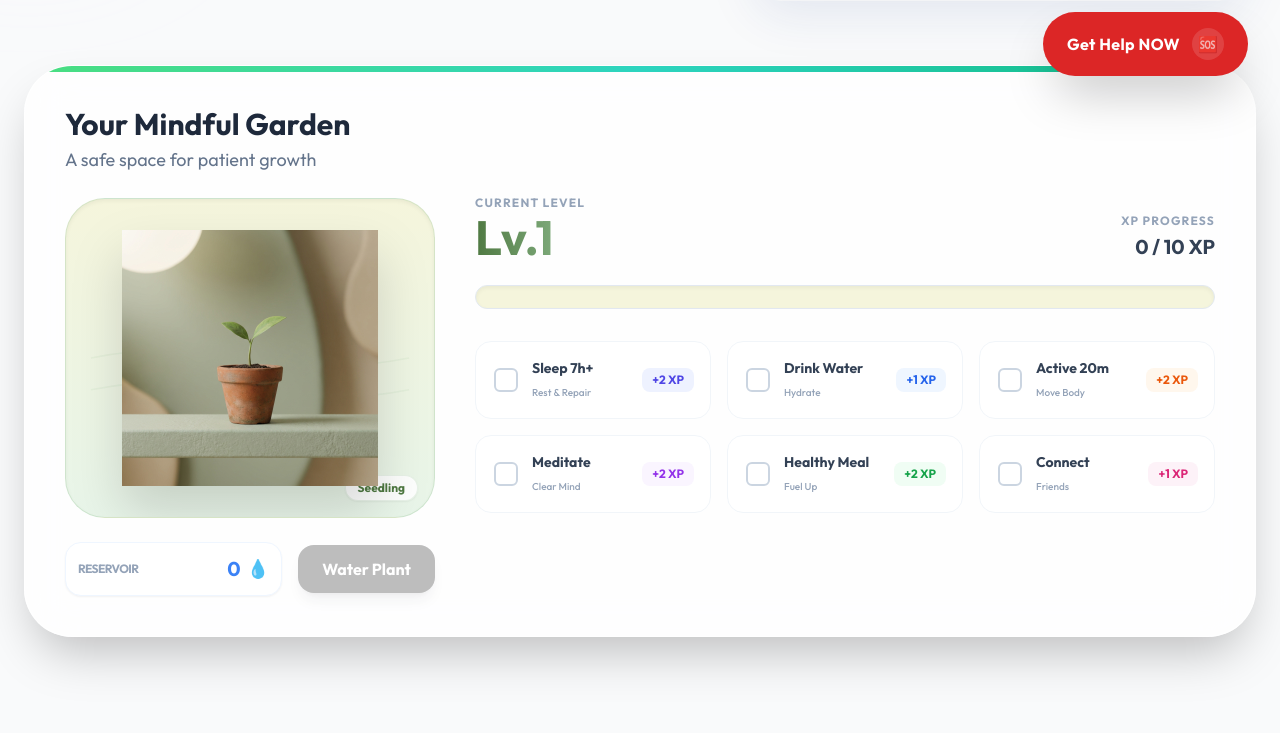
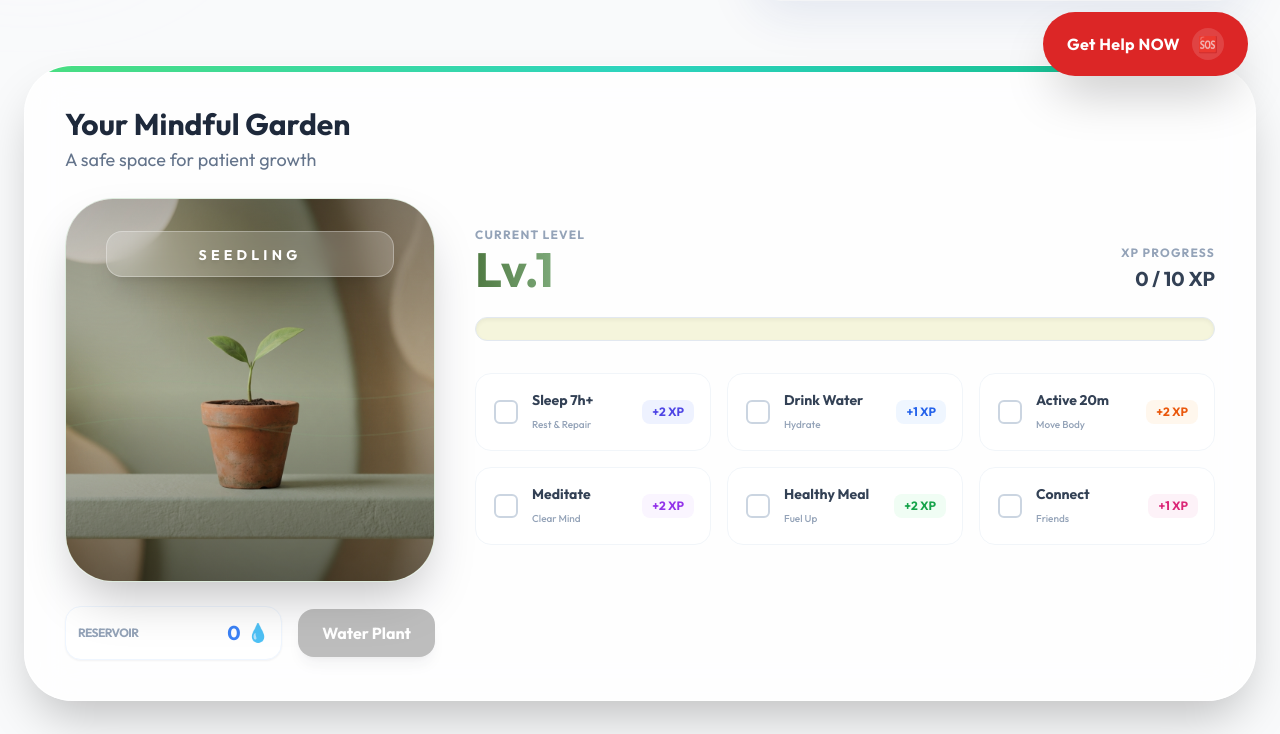
Before and after one commit to sudhanshu25099-code/student-wellness-app_GFG26, a Flask app: page / in a window 1280 px wide. Shown: the part 692-1426 px from the top of the page. Run offline with Flask 3, Linux system fonts and the light colour scheme; some libraries are stand-ins or nearby versions.

Commit message:
Update index.html

```diff
--- a/templates/index.html
+++ b/templates/index.html
@@ -213,8 +213,18 @@
                                 </h3>
                                 <p class="text-slate-500 text-lg mt-1">A safe space for patient growth</p>
                             </div>
+                            <!-- Immersive Garden Container -->
                             <div
-                                class="relative bg-gradient-to-b from-[#F5F5DC] to-[#E8F5E9] rounded-[2.5rem] p-10 w-full max-w-sm h-80 flex flex-col items-center justify-center border border-[#8FBC8F]/30 shadow-inner transition-colors overflow-hidden">
+                                class="relative w-full max-w-sm h-96 rounded-[3rem] border border-[#8FBC8F]/30 shadow-2xl transition-all overflow-hidden group">
+                                <!-- Realistic 3D Plant Image (Full Cover) -->
+                                <img id="plant-sprite" src="/static/images/p1.png" alt="Wellness Garden"
+                                    class="absolute inset-0 w-full h-full object-cover transition-all duration-1000 ease-in-out group-hover:scale-105">
+
+                                <!-- Overlay Gradient -->
+                                <div
+                                    class="absolute inset-0 bg-gradient-to-t from-black/40 via-transparent to-black/30 pointer-events-none">
+                                </div>
+
                                 <!-- Ambient Breeze Effect (SVG Overlay) -->
                                 <div class="absolute inset-0 opacity-10 pointer-events-none">
                                     <svg class="w-full h-full animate-[pulse_8s_infinite]" viewBox="0 0 100 100"
@@ -224,15 +234,13 @@
                                     </svg>
                                 </div>
 
-                                <!-- Realistic 3D Plant Image -->
-                                <div class="w-64 h-64 relative z-10 flex items-center justify-center">
-                                    <img id="plant-sprite" src="/static/images/p1.png" alt="Wellness Plant"
-                                        class="max-w-full max-h-full object-contain transition-all duration-1000 ease-in-out filter drop-shadow-2xl">
-                                </div>
-
-                                <div
-                                    class="absolute bottom-4 right-4 bg-white/90 backdrop-blur px-3 py-1 rounded-full text-xs font-bold text-[#4F7942] shadow-sm border border-[#8FBC8F]/20">
-                                    <span id="plant-stage-name">Seedling</span>
+                                <!-- Upper Layer Status Text -->
+                                <div class="absolute top-8 left-0 w-full z-20 px-10">
+                                    <div
+                                        class="backdrop-blur-md bg-white/20 border border-white/30 py-2.5 rounded-2xl shadow-xl text-center">
+                                        <span id="plant-stage-name"
+                                            class="text-white text-sm font-black uppercase tracking-[0.3em] drop-shadow-md">Seedling</span>
+                                    </div>
                                 </div>
                             </div>
 
```
